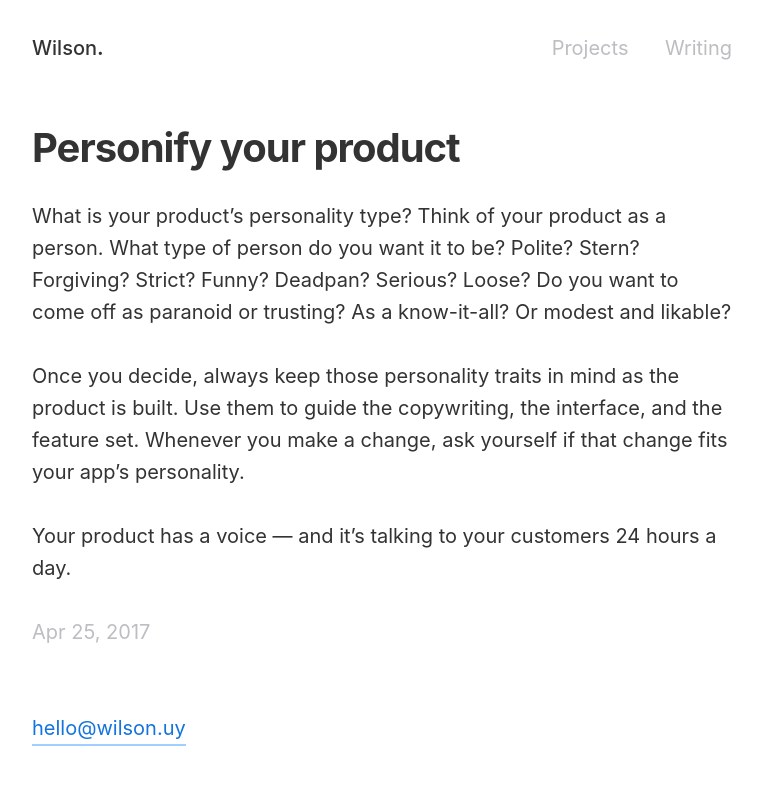
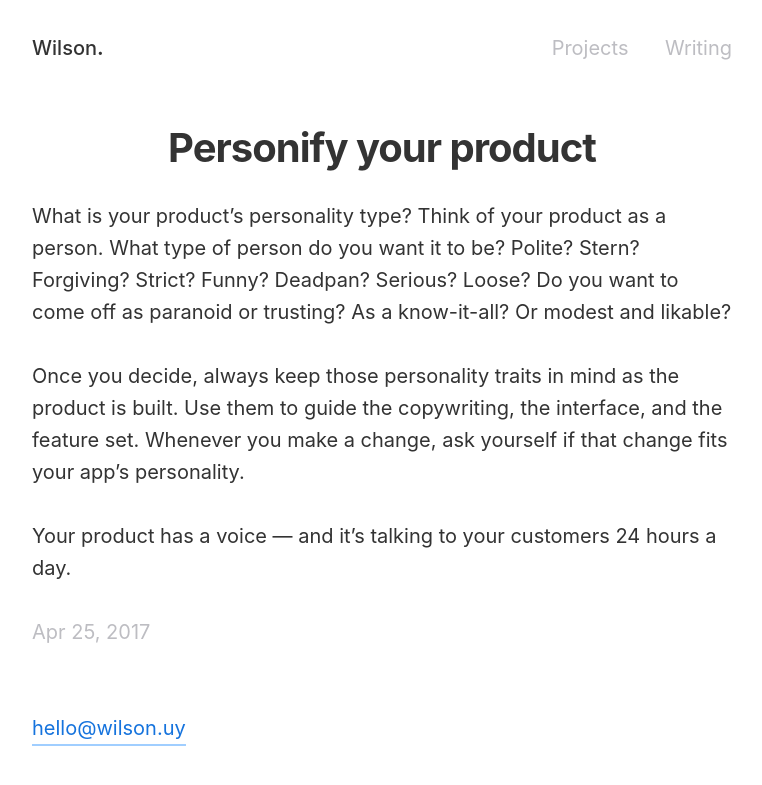
Before and after one commit to wilsonpiedra/wilsonpiedra.github.io, a Jekyll site: the page built from _posts/2017-05-24-product.md, in a window 1280 px wide. Shown: the top 785 px of the page, without its empty margins (258-1020 px from the left). Built offline with Jekyll 4.4.1, drawn with Linux system fonts in a browser that asks for light colours.

Commit message:
Update post.html

```diff
--- a/_layouts/post.html
+++ b/_layouts/post.html
@@ -2,7 +2,7 @@
 layout: default
 ---
 <article class="post" itemscope itemtype="http://schema.org/BlogPosting">
-<h1 itemprop="name headline">{{ page.title }}</h1>
+<h1 class ="post-title" itemprop="name headline">{{ page.title }}</h1>
 <div class="post-content" itemprop="articleBody">
     {{ content }}
 </div>
```
